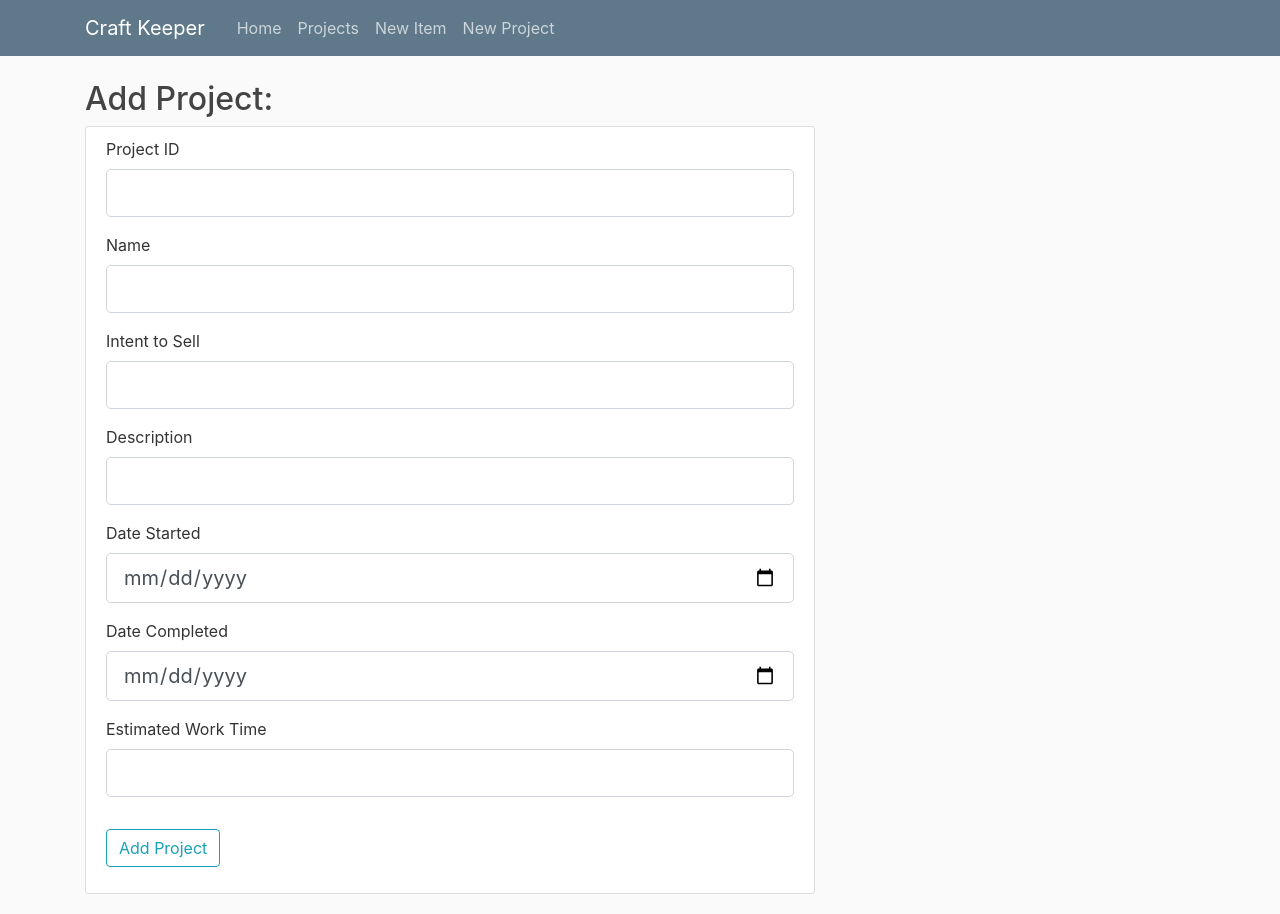
After one commit to akalezic/comp453, a Flask app: page /addproject/new in a window 1280 px wide. The commit adds this page. Run offline with Flask 2, Linux system fonts and the light colour scheme; parts of the project's set-up code (start-up, migrations or seed data) failed here and were passed over; some libraries are stand-ins or nearby versions.

Commit message:
add_project form

```diff
--- a/flaskDemo/forms.py
+++ b/flaskDemo/forms.py
@@ -2,7 +2,7 @@ from flask_wtf import FlaskForm
 from flask_wtf.file import FileField, FileAllowed
 from flask_login import current_user
 from wtforms import StringField, PasswordField, SubmitField, BooleanField, TextAreaField, IntegerField, DateField, SelectField, HiddenField, DecimalField
-from wtforms.validators import DataRequired, Length, Email, EqualTo, ValidationError,Regexp
+from wtforms.validators import DataRequired, Length, Email, EqualTo, ValidationError,Regexp, Optional
 from wtforms.ext.sqlalchemy.fields import QuerySelectField
 from flaskDemo import db
 from flaskDemo.models import Item, Project
@@ -31,3 +31,18 @@ class AddItemForm(FlaskForm):
         desc = Item.query.filter_by(name=self.name.data).first()
         if desc:
             raise ValidationError("That name already exists")
+
+class AddProjectForm(FlaskForm):
+    project_id = IntegerField("Project ID", validators=[DataRequired()])
+    project_name = StringField("Name", validators=[DataRequired(), Length(min=1, max=20)])
+    intent_to_sell = StringField("Intent to Sell", validators=[DataRequired(), Length(min=1, max=20)])
+    description = StringField("Description", validators=[Length(max=50)])
+    date_started = DateField("Date Started", format='%Y-%m-%d', validators=[Optional()])
+    date_completed = DateField("Date Completed", format='%Y-%m-%d', validators=[Optional()])
+    est_work_time = DecimalField("Estimated Work Time", places = 2, validators=[DataRequired()])
+    submit = SubmitField("Add Project")
+
+    def validate_project_id(self, project_id):
+        proj = Project.query.filter_by(project_id=self.project_id.data).first()
+        if proj:
+            raise ValidationError("That Project ID is already taken")
--- a/flaskDemo/routes.py
+++ b/flaskDemo/routes.py
@@ -4,7 +4,7 @@ from PIL import Image
 from flask import render_template, url_for, flash, redirect, request, abort
 from flaskDemo import app, db
 from flaskDemo.models import Buyer, Buyer_Order, Item, Item_Order, Vendor, Project, Order_Line, Required_Items
-from flaskDemo.forms import AddItemForm
+from flaskDemo.forms import AddItemForm, AddProjectForm
 from datetime import datetime
 
 
@@ -32,3 +32,17 @@ def new_item():
         flash("You have added the item!", "success")
         return redirect(url_for("home"))
     return render_template("create_item.html", title="New Item", form=form)
+
+@app.route("/addproject/new", methods=['GET', 'POST'])
+def new_project():
+    form = AddProjectForm()
+    if form.validate_on_submit():
+        add_project = Project(project_id=form.project_id.data, project_name=form.project_name.data,
+                              intent_to_sell=form.intent_to_sell.data, description=form.description.data or None,
+                              date_started=form.date_started.data or None, date_completed=form.date_completed.data or None,
+                              est_work_time=form.est_work_time.data)
+        db.session.add(add_project)
+        db.session.commit()
+        flash("You have added the project!", "success")
+        return redirect(url_for("about"))
+    return render_template("create_project.html", title="New Project", form=form)
--- /dev/null
+++ b/flaskDemo/templates/create_project.html
@@ -0,0 +1,105 @@
+{% extends "layout.html" %}
+{% block content %}
+<h2>Add Project:</h2>
+<div class="content-section">
+    <form method="POST" action="">
+        {{ form.hidden_tag() }}
+        <fieldset class="form-group">
+			<div class="form-group">
+                {{ form.project_id.label(class="form-control-label") }}
+                {% if form.project_id.errors %}
+                    {{ form.project_id(class="form-control form-control-lg is-invalid") }}
+                    <div class="invalid-feedback">
+                        {% for error in form.project_id.errors %}
+                            <span>{{ error }}</span>
+                        {% endfor %}
+                    </div>
+                {% else %}
+                    {{ form.project_id(class="form-control form-control-lg") }}
+                {% endif %}
+            </div>
+			<div class="form-group">
+                {{ form.project_name.label(class="form-control-label") }}
+                {% if form.project_name.errors %}
+                    {{ form.project_name(class="form-control form-control-lg is-invalid") }}
+                    <div class="invalid-feedback">
+                        {% for error in form.project_name.errors %}
+                            <span>{{ error }}</span>
+                        {% endfor %}
+                    </div>
+                {% else %}
+                    {{ form.project_name(class="form-control form-control-lg") }}
+                {% endif %}
+            </div>
+			<div class="form-group">
+                {{ form.intent_to_sell.label(class="form-control-label") }}
+                {% if form.intent_to_sell.errors %}
+                    {{ form.intent_to_sell(class="form-control form-control-lg is-invalid") }}
+                    <div class="invalid-feedback">
+                        {% for error in form.intent_to_sell.errors %}
+                            <span>{{ error }}</span>
+                        {% endfor %}
+                    </div>
+                {% else %}
+                    {{ form.intent_to_sell(class="form-control form-control-lg") }}
+                {% endif %}
+            </div>
+			<div class="form-group">
+                {{ form.description.label(class="form-control-label") }}
+                {% if form.description.errors %}
+                    {{ form.description(class="form-control form-control-lg is-invalid") }}
+                    <div class="invalid-feedback">
+                        {% for error in form.description.errors %}
+                            <span>{{ error }}</span>
+                        {% endfor %}
+                    </div>
+                {% else %}
+                    {{ form.description(class="form-control form-control-lg") }}
+                {% endif %}
+            </div>
+			<div class="form-group">
+                {{ form.date_started.label(class="form-control-label") }}
+                {% if form.date_started.errors %}
+                    {{ form.date_started(class="form-control form-control-lg is-invalid") }}
+                    <div class="invalid-feedback">
+                        {% for error in form.date_started.errors %}
+                            <span>{{ error }}</span>
+                        {% endfor %}
+                    </div>
+                {% else %}
+                    {{ form.date_started(class="form-control form-control-lg") }}
+                {% endif %}
+            </div>
+			<div class="form-group">
+                {{ form.date_completed.label(class="form-control-label") }}
+                {% if form.date_completed.errors %}
+                    {{ form.date_completed(class="form-control form-control-lg is-invalid") }}
+                    <div class="invalid-feedback">
+                        {% for error in form.date_completed.errors %}
+                            <span>{{ error }}</span>
+                        {% endfor %}
+                    </div>
+                {% else %}
+                    {{ form.date_completed(class="form-control form-control-lg") }}
+                {% endif %}
+            </div>
+			<div class="form-group">
+                {{ form.est_work_time.label(class="form-control-label") }}
+                {% if form.est_work_time.errors %}
+                    {{ form.est_work_time(class="form-control form-control-lg is-invalid") }}
+                    <div class="invalid-feedback">
+                        {% for error in form.est_work_time.errors %}
+                            <span>{{ error }}</span>
+                        {% endfor %}
+                    </div>
+                {% else %}
+                    {{ form.est_work_time(class="form-control form-control-lg") }}
+                {% endif %}
+            </div>
+        </fieldset>
+        <div class="form-group">
+            {{ form.submit(class="btn btn-outline-info") }}
+        </div>
+    </form>
+</div>
+{% endblock content %}
--- a/flaskDemo/templates/layout.html
+++ b/flaskDemo/templates/layout.html
@@ -28,7 +28,8 @@
             <div class="navbar-nav mr-auto">
               <a class="nav-item nav-link" href="{{ url_for('home') }}">Home</a>
               <a class="nav-item nav-link" href="{{ url_for('about') }}">Projects</a>
-	      <a class="nav-item nav-link" href="{{ url_for('new_item') }}">New Item</a>
+              <a class="nav-item nav-link" href="{{ url_for('new_item') }}">New Item</a>
+              <a class="nav-item nav-link" href="{{ url_for('new_project') }}">New Project</a>
             </div>
             <!-- Navbar Right Side -->
           </div>
```
